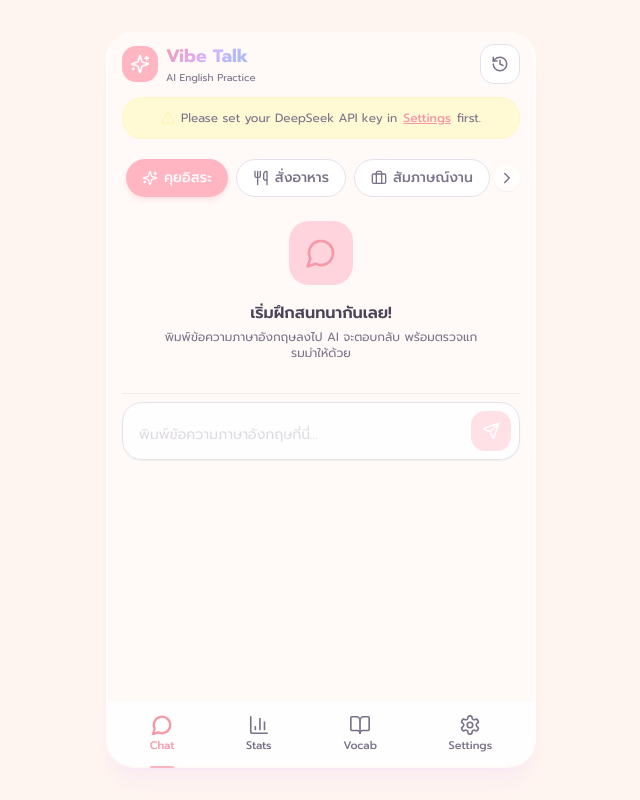
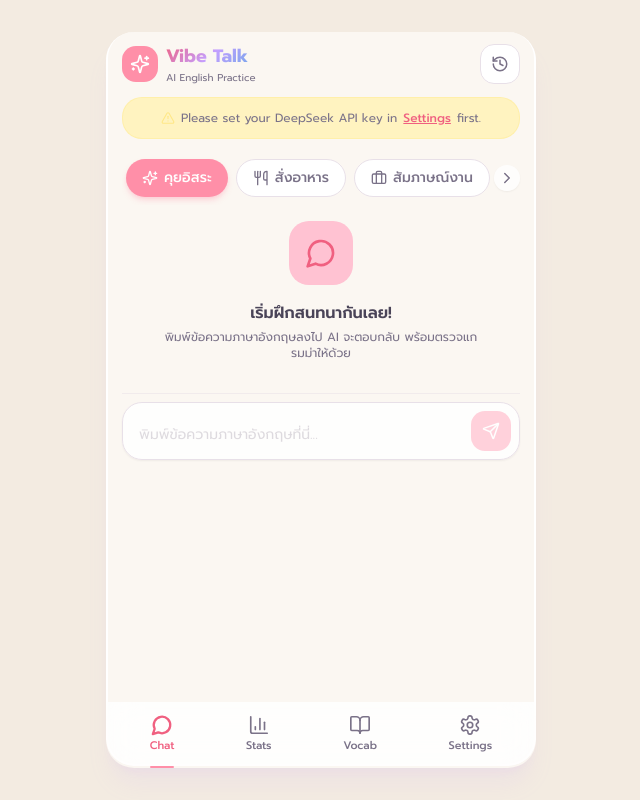
Before and after one commit to queqoogithub/vibe-talk, a Next.js app: page / in a window 1280 px wide. Shown: the whole page, without its empty margins (319-959 px from the left). Built offline with nearby package versions, Linux system fonts and the light colour scheme.

Commit message:
chore: update background color

```diff
--- a/src/app/globals.css
+++ b/src/app/globals.css
@@ -85,7 +85,7 @@
 
     /* Gradient text */
     .text-gradient {
-        background: linear-gradient(135deg, #f598a8, #d4b5ff, #8bbdf0);
+        background: linear-gradient(135deg, #f06080, #c49fff, #6aa8e8);
         -webkit-background-clip: text;
         -webkit-text-fill-color: transparent;
         background-clip: text;
--- a/src/app/manifest.ts
+++ b/src/app/manifest.ts
@@ -8,7 +8,7 @@ export default function manifest(): MetadataRoute.Manifest {
       "ฝึกสนทนาภาษาอังกฤษกับ AI Agent แบบมี context หลากหลายสถานการณ์",
     start_url: "/",
     display: "standalone",
-    background_color: "#FBF5EE",
+    background_color: "#F3EBE1",
     theme_color: "#D4A574",
     orientation: "portrait-primary",
     icons: [
--- a/tailwind.config.ts
+++ b/tailwind.config.ts
@@ -10,21 +10,21 @@ const config: Config = {
     extend: {
       colors: {
         pastel: {
-          pink: "#FFB5C2",
-          "pink-light": "#FFD4DC",
-          "pink-dark": "#F598A8",
-          blue: "#B5D8FF",
-          "blue-light": "#D4EAFF",
-          "blue-dark": "#8BBDF0",
-          purple: "#D4B5FF",
-          "purple-light": "#E8D5FF",
-          "purple-dark": "#BA98F0",
-          green: "#B5E8C3",
-          "green-light": "#D4F2DD",
-          yellow: "#FFF3B5",
-          "yellow-light": "#FFF9D4",
-          cream: "#FFF5F0",
-          surface: "#FFFAF8",
+          pink: "#FF8FA8",
+          "pink-light": "#FFC2D2",
+          "pink-dark": "#F06080",
+          blue: "#8FC7FF",
+          "blue-light": "#C4E0FF",
+          "blue-dark": "#6AA8E8",
+          purple: "#C49FFF",
+          "purple-light": "#DDC4FF",
+          "purple-dark": "#A878E8",
+          green: "#8FE0A8",
+          "green-light": "#C4F0D2",
+          yellow: "#FFE888",
+          "yellow-light": "#FFF3C0",
+          cream: "#F3EBE1",
+          surface: "#FBF7F2",
           text: "#4A4458",
           "text-light": "#7A7288",
           border: "#E8E0E8",
```
Also changed, not shown: public/manifest.json, public/sw.js.
